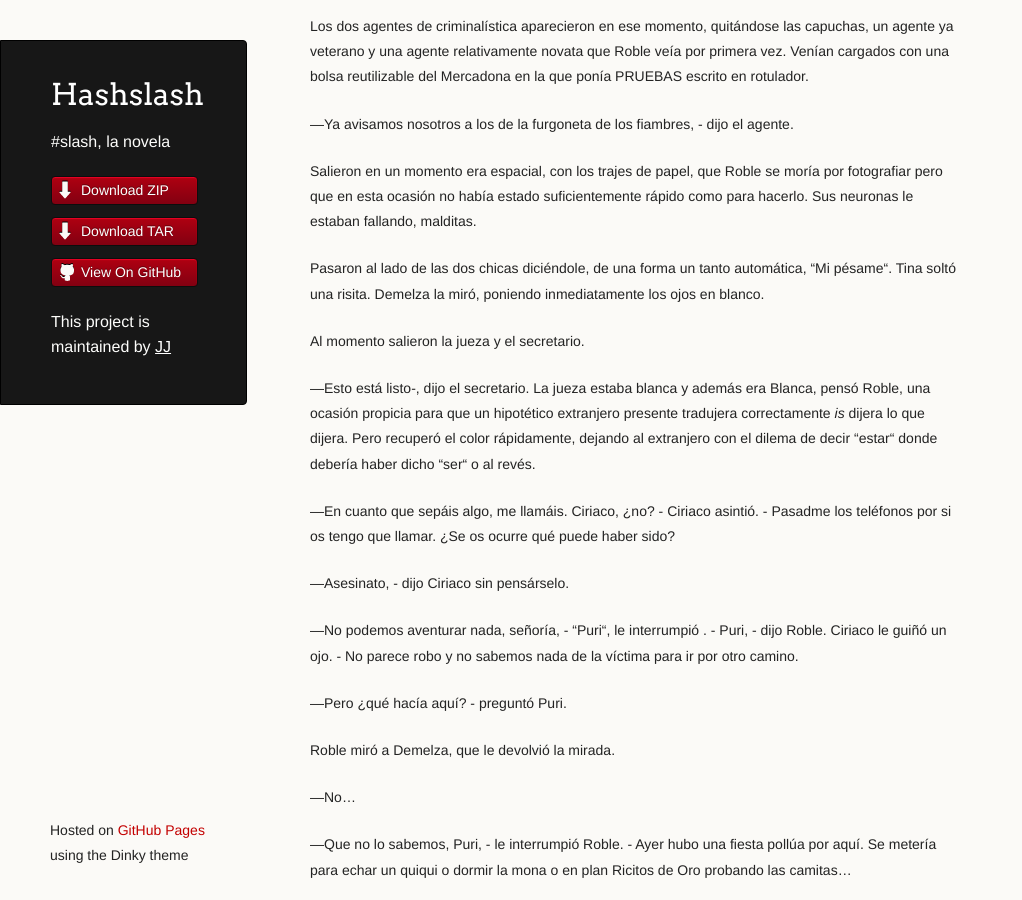
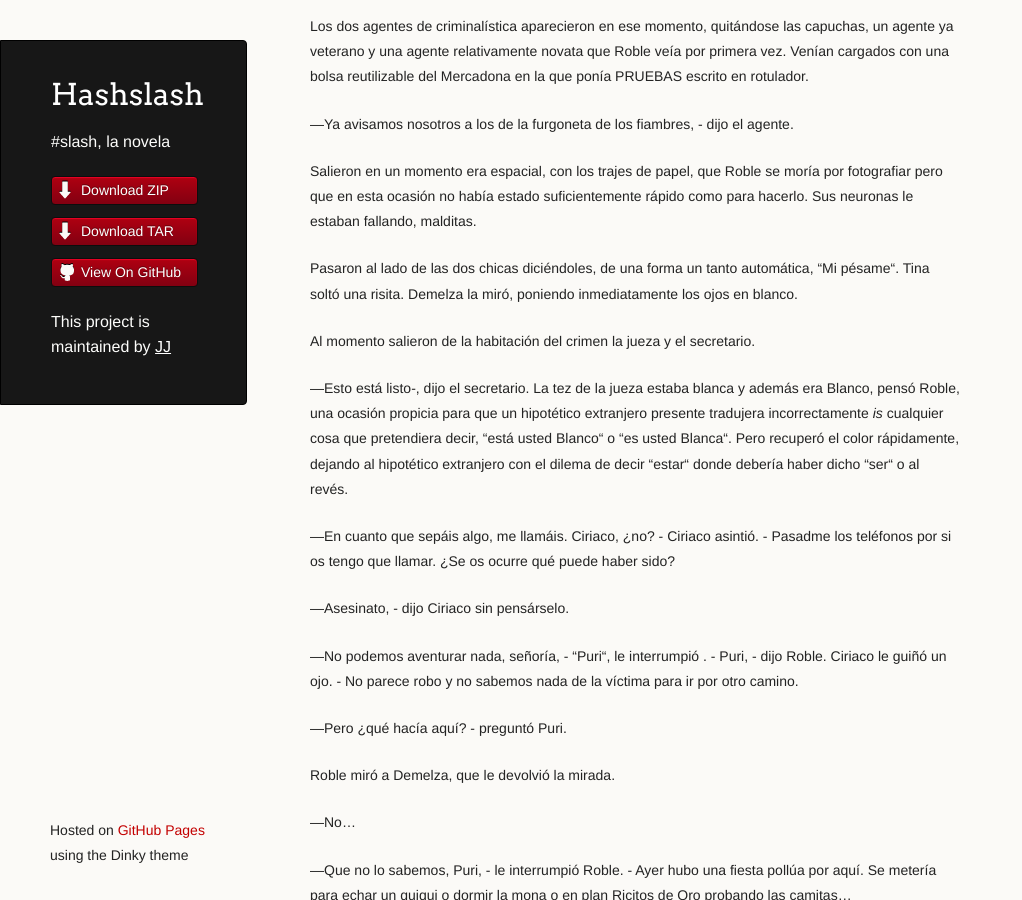
Before and after one commit to JJ/HashSlash, a Jekyll site: the page built from texto/HashSlash.md, in a window 1280 px wide and 900 px high, scrolled down 19457 px. Shown: the whole window, without its empty margins (0-1022 px from the left). Built offline with Jekyll 4.4.1, drawn with Linux system fonts in a browser that asks for light colours.

Commit message:
Sync texto/HashSlash.md from master to gh-pages

```diff
--- a/texto/HashSlash.md
+++ b/texto/HashSlash.md
@@ -1021,16 +1021,17 @@ Roble se moría por fotografiar pero que en esta ocasión no había
 estado suficientemente rápido como para hacerlo. Sus neuronas le
 estaban fallando, malditas.
 
-Pasaron al lado de las dos chicas diciéndole, de una forma un tanto
+Pasaron al lado de las dos chicas diciéndoles, de una forma un tanto
 automática, “Mi pésame“. Tina soltó una risita. Demelza la miró,
 poniendo inmediatamente los ojos en blanco.
 
-Al momento salieron la jueza y el secretario.
-
-—Esto está listo-, dijo el secretario. La jueza estaba blanca y además
-era Blanca, pensó Roble, una ocasión propicia para que un hipotético
-extranjero presente tradujera correctamente *is* dijera lo que dijera. Pero
-recuperó el color rápidamente, dejando al extranjero con el dilema de
+Al momento salieron de la habitación del crimen la jueza y el secretario.
+
+—Esto está listo-, dijo el secretario. La tez de la jueza estaba blanca y además
+era Blanco, pensó Roble, una ocasión propicia para que un hipotético
+extranjero presente tradujera incorrectamente *is* cualquier cosa que
+pretendiera decir, “está usted Blanco“ o “es usted Blanca“. Pero
+recuperó el color rápidamente, dejando al hipotético extranjero con el dilema de
 decir “estar“ donde debería haber dicho “ser“ o al revés.
 
 —En cuanto que sepáis algo, me llamáis. Ciriaco, ¿no? - Ciriaco
```
